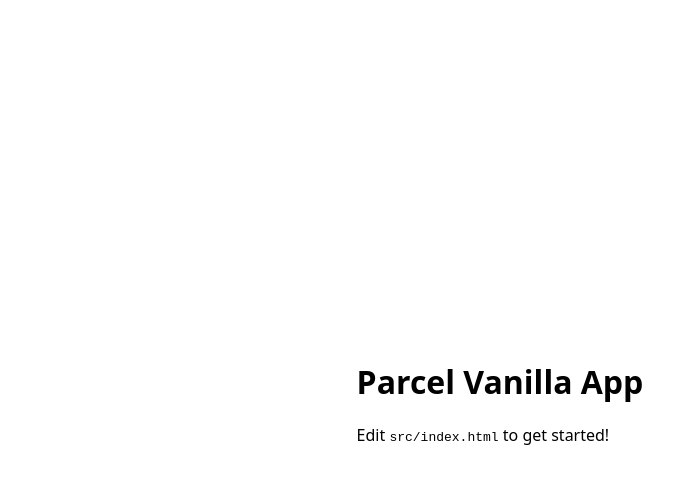
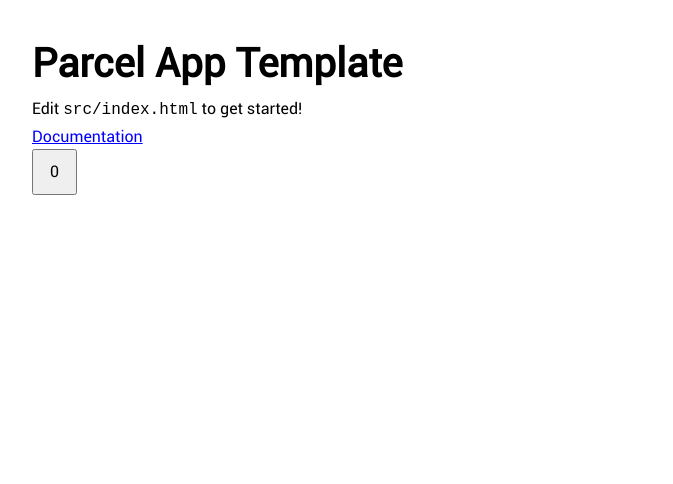
Before and after one commit to FelixWrba/parcel-app-template, a website built with Parcel: page src/index.html in a window 1280 px wide. Shown: the whole page, without its empty margins (140-813 px from the left). Built offline with nearby package versions, Linux system fonts and the light colour scheme.

Commit message:
Created parcel app template

```diff
--- /dev/null
+++ b/src/assets/scripts/index.js
@@ -0,0 +1,4 @@
+import { $ } from "./lib";
+
+const btn = $('#btn');
+btn.addEventListener('click', () => btn.innerText = Number(btn.innerText) + 1);
--- /dev/null
+++ b/src/assets/scripts/lib.js
@@ -0,0 +1,8 @@
+/**
+ * Get the first element that matches the given selectors
+ * @param {string} selector
+ * @returns {HTMLElement}
+ */
+export function $(selector) {
+    return document.querySelector(selector);
+}
--- /dev/null
+++ b/src/assets/styles/base.css
@@ -0,0 +1,23 @@
+@font-face {
+  font-family: 'Roboto';
+  src: url("../fonts/Roboto-Regular.ttf");
+}
+
+*,
+*::before,
+*::after {
+  box-sizing: border-box;
+  margin: 0;
+  padding: 0;
+  font: inherit;
+  -webkit-tap-highlight-color: transparent;
+}
+
+body {
+  line-height: 1.6;
+  font-family: "Roboto", Arial, Helvetica, sans-serif;
+  font-size: 1rem;
+  text-rendering: optimizeLegibility;
+  -webkit-font-smoothing: antialiased;
+  -moz-osx-font-smoothing: grayscale;
+}
--- /dev/null
+++ b/src/assets/styles/index.css
@@ -0,0 +1,24 @@
+main {
+    margin: auto;
+    max-width: 1000px;
+    padding: 2rem;
+}
+
+h1 {
+    font-size: 2.5em;
+    font-weight: bolder;
+}
+
+code {
+    font-family: 'Courier New', Courier, monospace;
+}
+
+a,
+a:visited {
+    color: blue;
+}
+
+button {
+    padding: 0.5rem 1rem;
+    cursor: pointer;
+}
--- a/src/index.html
+++ b/src/index.html
@@ -1,13 +1,22 @@
 <!doctype html>
 <html lang="en">
+
 <head>
   <meta charset="utf-8">
   <meta name="viewport" content="width=device-width, initial-scale=1.0">
-    <title>Parcel Vanilla App</title>
-    <link rel="stylesheet" href="style.css">
+  <title>Parcel App Template</title>
+  <link rel="stylesheet" href="./assets/styles/base.css">
+  <link rel="stylesheet" href="./assets/styles/index.css">
 </head>
+
 <body>
-    <h1>Parcel Vanilla App</h1>
+  <main>
+    <h1>Parcel App Template</h1>
     <p>Edit <code>src/index.html</code> to get started!</p>
+    <p><a href="https://parceljs.org/getting-started/webapp/" target="_blank" rel="noopener noreferrer">Documentation</a></p>
+    <button id="btn">0</button>
+  </main>
+  <script type="module" src="./assets/scripts/index.js"></script>
 </body>
+
 </html>
--- a/src/style.css
+++ /dev/null
@@ -1,8 +0,0 @@
-html {
-  color-scheme: light dark;
-  font-family: system-ui;
-  display: flex;
-  align-items: center;
-  justify-content: center;
-  height: 100%;
-}
```
Also changed, not shown: package.json (+6 -3 lines), README.md (added), src/assets/fonts/Roboto-Regular.ttf (added). Lines whose indentation alone changed are shown as unchanged.
